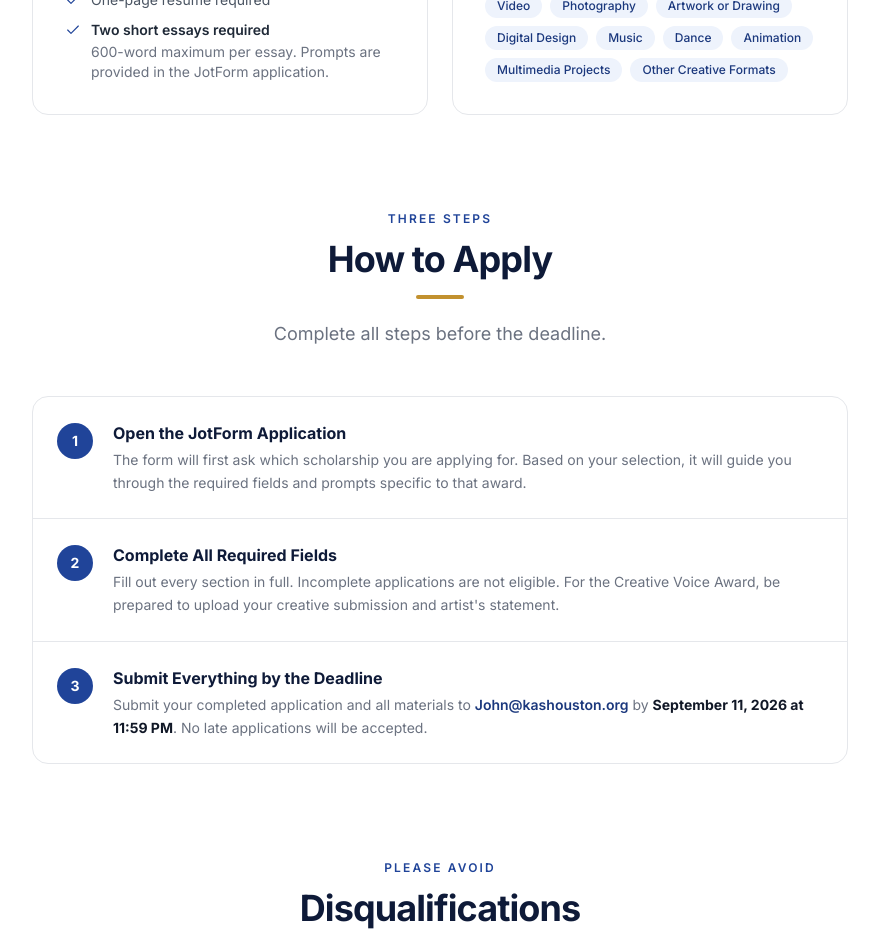
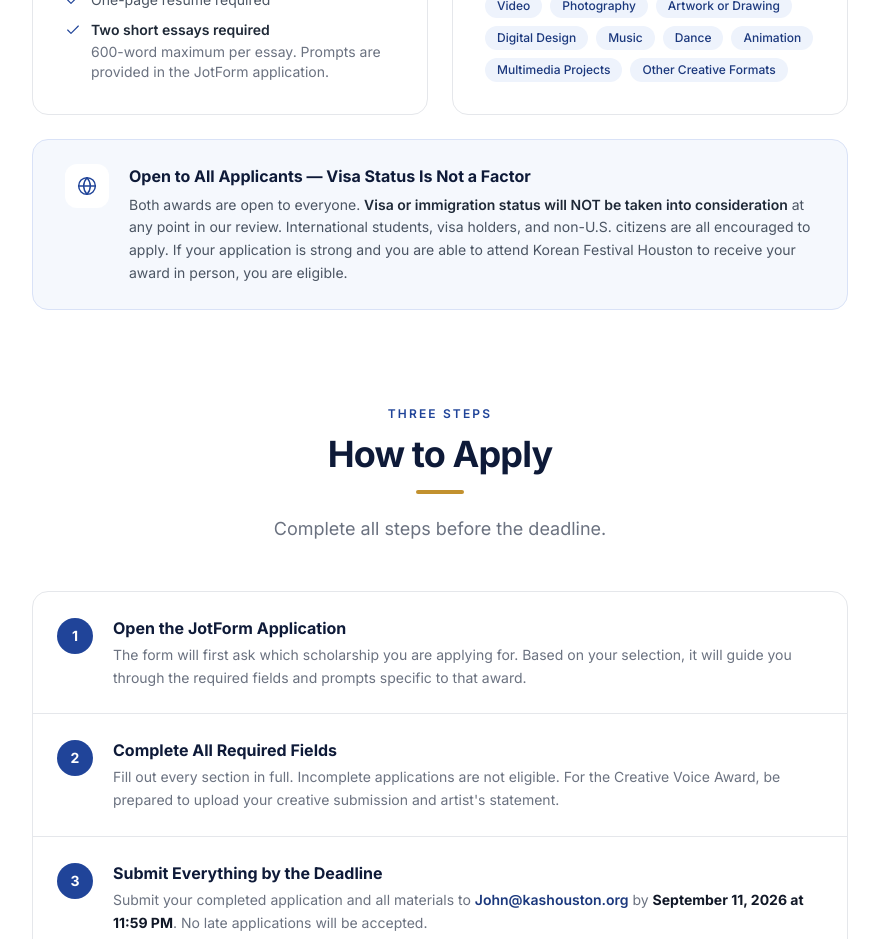
Before and after one commit to JohnKASH/kash, a Next.js app: page /Scholarship in a window 1280 px wide. Shown: the part 3080-4019 px from the top of the page, without its empty margins (200-1079 px from the left). Built offline with nearby package versions, Linux system fonts and the light colour scheme.

Commit message:
updated visa status requirement

```diff
--- a/app/(pages)/Scholarship/page.js
+++ b/app/(pages)/Scholarship/page.js
@@ -2,7 +2,7 @@
 import PageHero from "@/components/PageHero";
 import SectionHeading from "@/components/SectionHeading";
 import Button from "@/components/Button";
-import { ArrowRight, Trophy, Palette, MapPin, Check, X } from "@/components/icons";
+import { ArrowRight, Trophy, Palette, MapPin, Check, X, Globe } from "@/components/icons";
 
 const faqs = [
   {
@@ -22,7 +22,7 @@ const faqs = [
       },
       {
         q: "Can international students or non-U.S. citizens apply?",
-        a: "Please email John@kashouston.org to discuss your specific situation before applying."
+        a: "Yes. Visa and immigration status are NOT taken into consideration at any point in our review. International students, visa holders, and non-U.S. citizens are all encouraged to apply. The only requirement is that recipients must be able to attend Korean Festival Houston on October 10, 2026 to receive their award in person."
       },
       {
         q: "What grade levels are eligible?",
@@ -361,6 +361,25 @@ export default function ScholarshipPage() {
             </div>
 
           </div>
+
+          {/* OPEN TO ALL — VISA STATUS */}
+          <div className="mt-6 border border-kashBlue-100 bg-kashBlue-50/60 rounded-2xl px-6 py-6 sm:px-8 flex flex-col sm:flex-row gap-4 sm:gap-5 items-start">
+            <span className="inline-flex w-11 h-11 flex-shrink-0 items-center justify-center rounded-xl bg-white text-kashBlue-600">
+              <Globe className="w-5 h-5" />
+            </span>
+            <div>
+              <h3 className="text-base font-bold text-kashBlue-950 mb-1.5">Open to All Applicants — Visa Status Is Not a Factor</h3>
+              <p className="text-sm text-gray-600 leading-relaxed">
+                Both awards are open to everyone.{" "}
+                <span className="font-semibold text-gray-800">
+                  Visa or immigration status will NOT be taken into consideration
+                </span>{" "}
+                at any point in our review. International students, visa holders, and non-U.S. citizens are all
+                encouraged to apply. If your application is strong and you are able to attend Korean Festival
+                Houston to receive your award in person, you are eligible.
+              </p>
+            </div>
+          </div>
         </section>
 
         {/* HOW TO APPLY */}
```
